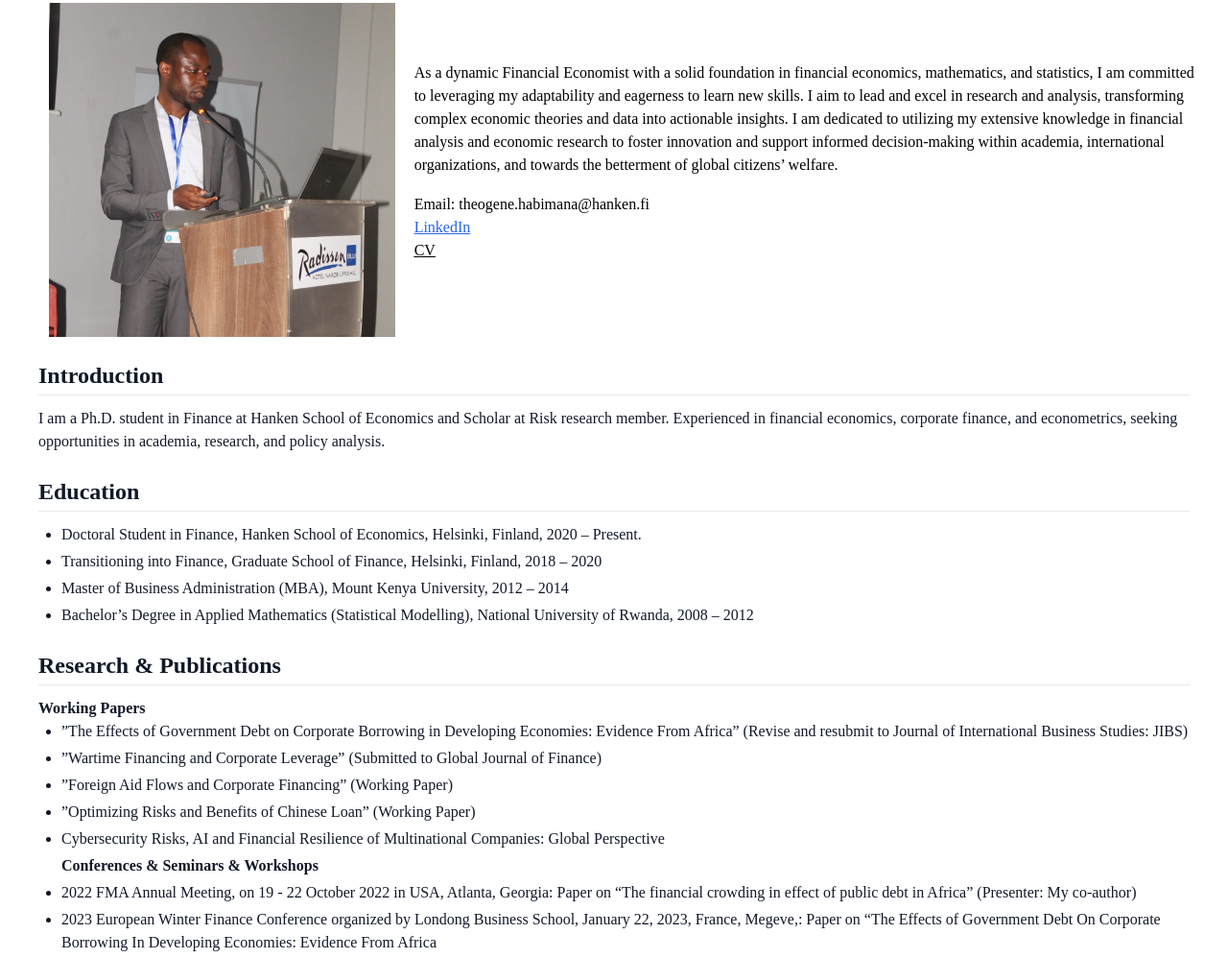
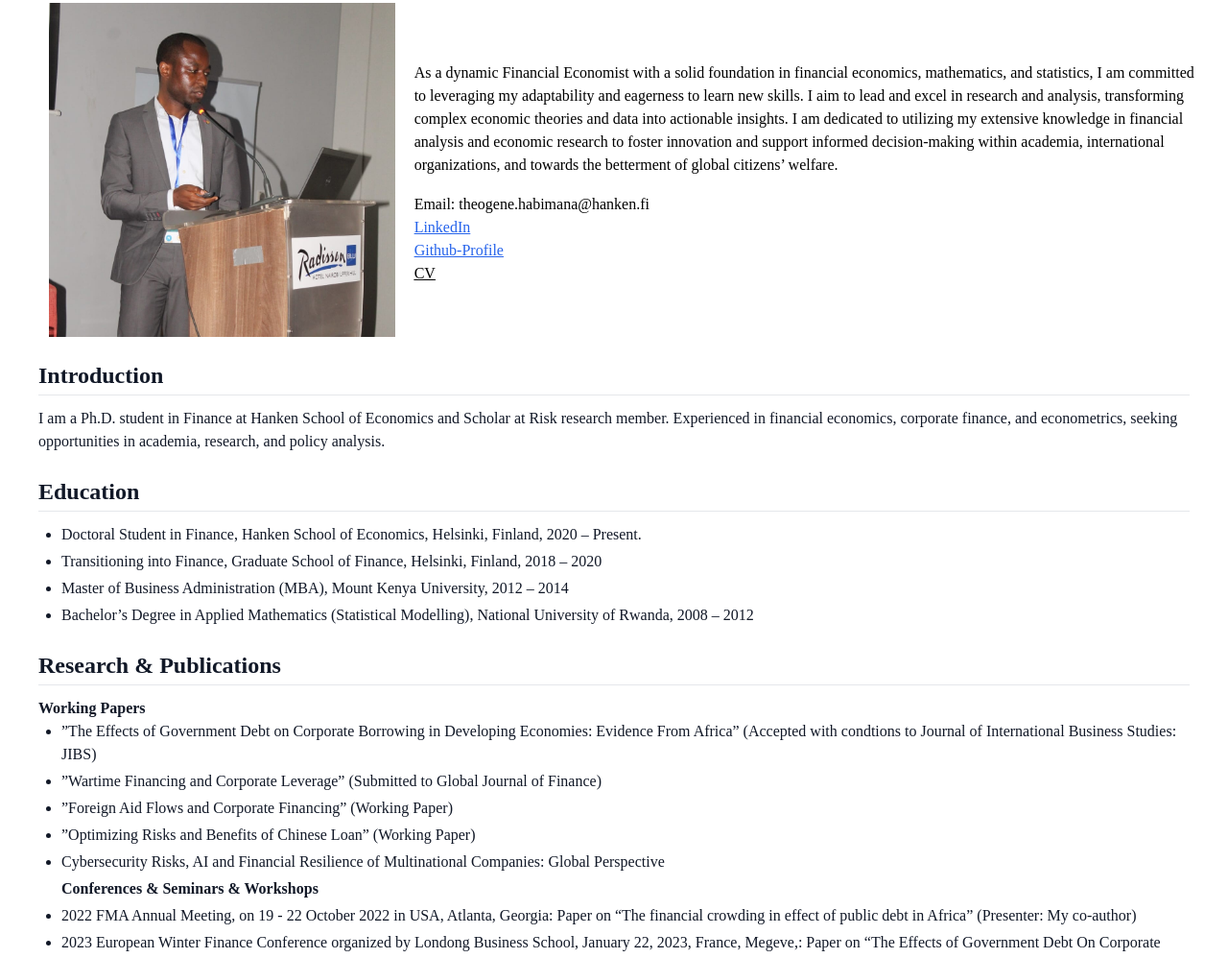
Before and after one commit to theogene-habimana/theo-repo, a plain HTML site: page index.html in a window 1280 px wide. Shown: the part 541-1539 px from the top of the page at 96% size. Drawn offline with nearby package versions, Linux system fonts and the light colour scheme.

Commit message:
github profile added link

```diff
--- a/index.html
+++ b/index.html
@@ -64,6 +64,7 @@
         <div class="links">
             <label for="">Email:  theogene.habimana@hanken.fi</label><br>
             <a href="https://linkedin.com/in/theogene-habimana-91679160" target="_blank" rel="noopener" class="text-blue-600 underline">LinkedIn</a><br>
+            <a href="https://github.com/theogene-habimana" target="_blank" rel="noopener" class="text-blue-600 underline">Github-Profile</a><br>
             <u><a href="/Theogene_Habimana_CV.pdf" target="_blank" >CV</a></u>
 
         </div>
@@ -96,7 +97,7 @@
       <h3><strong>Working Papers</strong></h3>
       <ul class="list-disc pl-6 space-y-1">
         <li>”The Effects of Government Debt on Corporate Borrowing in Developing Economies:
-          Evidence From Africa” (Revise and resubmit to Journal of International Business
+          Evidence From Africa” (Accepted with condtions to Journal of International Business
           Studies: JIBS)</li>
         <li>”Wartime Financing and Corporate Leverage” (Submitted to Global Journal of
           Finance)</li>
```
